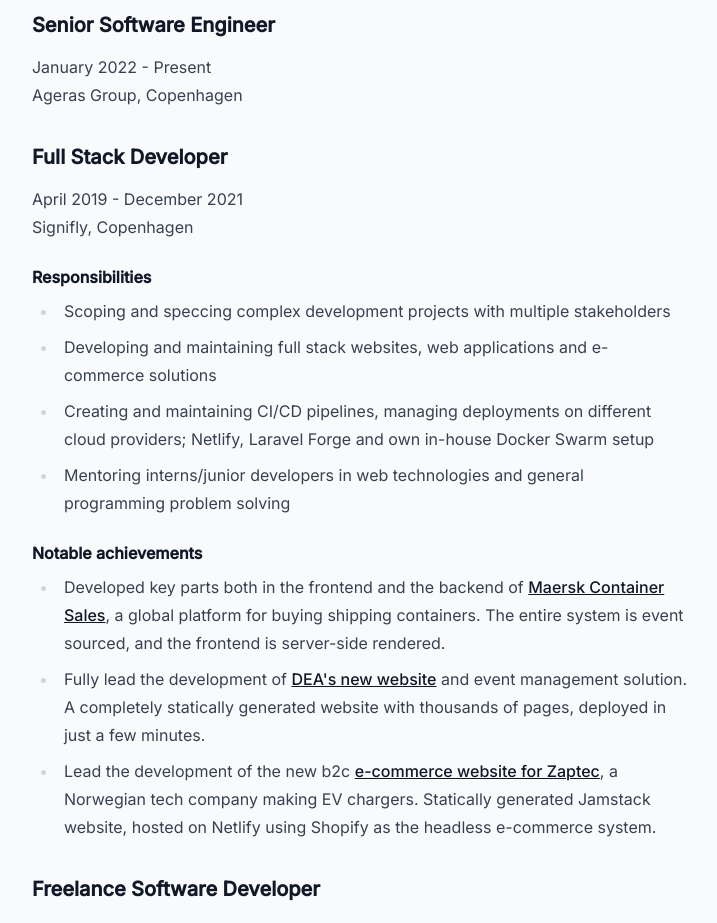
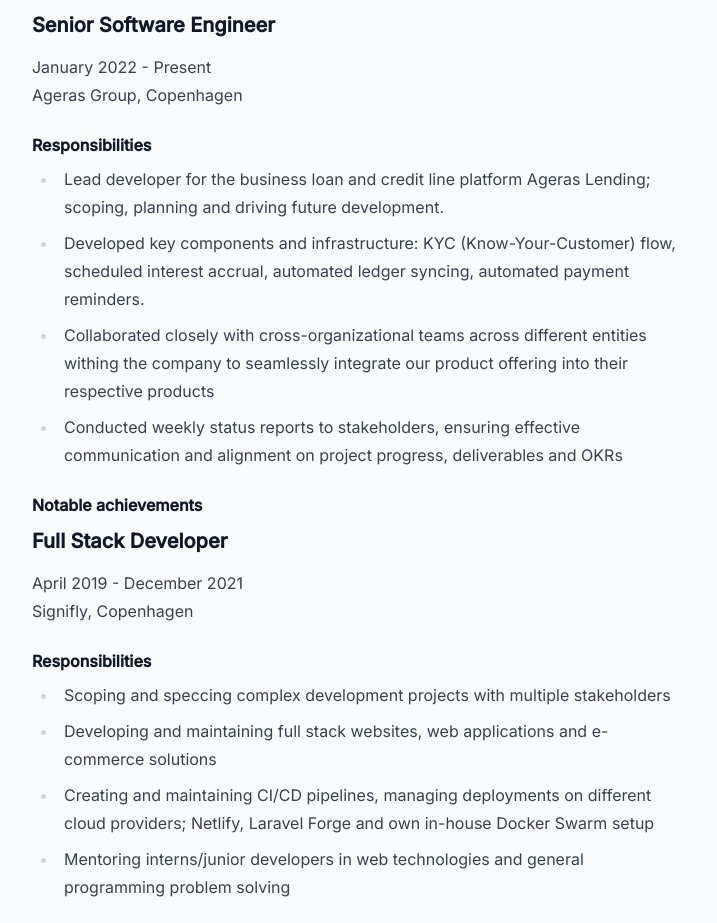
Before and after one commit to praffn/prn.dk, a Next.js app: page /resume in a window 1280 px wide. Shown: the part 1880-2803 px from the top of the page, without its empty margins (280-997 px from the left). Built offline with nearby package versions, Linux system fonts and the light colour scheme.

Commit message:
update resume

```diff
--- a/app/resume/page.tsx
+++ b/app/resume/page.tsx
@@ -103,6 +103,29 @@
           January 2022 - Present <br />
           Ageras Group, Copenhagen
         </p>
+        <h4>Responsibilities</h4>
+        <ul>
+          <li>
+            Lead developer for the business loan and credit line platform Ageras
+            Lending; scoping, planning and driving future development.
+          </li>
+          <li>
+            Developed key components and infrastructure: KYC
+            (Know-Your-Customer) flow, scheduled interest accrual, automated
+            ledger syncing, automated payment reminders.
+          </li>
+          <li>
+            Collaborated closely with cross-organizational teams across
+            different entities withing the company to seamlessly integrate our
+            product offering into their respective products
+          </li>
+          <li>
+            Conducted weekly status reports to stakeholders, ensuring effective
+            communication and alignment on project progress, deliverables and
+            OKRs
+          </li>
+        </ul>
+        <h4>Notable achievements</h4>
         <h3>Full Stack Developer</h3>
         <p>
           April 2019 - December 2021 <br />
```
